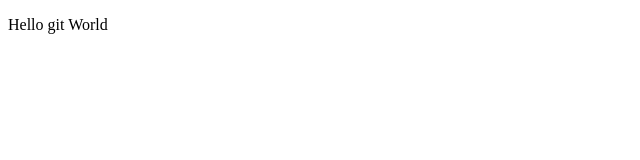
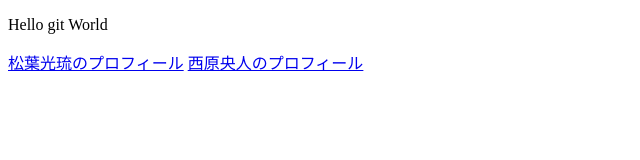
Before and after one commit to hikarukatake/project, a plain HTML site: page index.html in a window 1280 px wide. Shown: the whole page, without its empty margins (0-640 px from the left). Drawn offline with Linux system fonts and the light colour scheme.

Commit message:
プロフィールの作成

```diff
--- a/index.html
+++ b/index.html
@@ -7,6 +7,7 @@
 </head>
 <body>
     <p>Hello git World</p>
-
+    <a href="profile_A.html">松葉光琉のプロフィール</a>
+    <a href="profile_B.html">西原央人のプロフィール</a>
 </body>
 </html>
```
Also changed, not shown: profile_A.html (added), profile_B.html (added).
